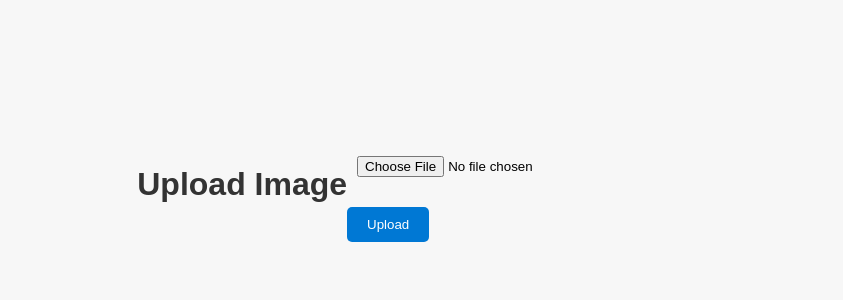
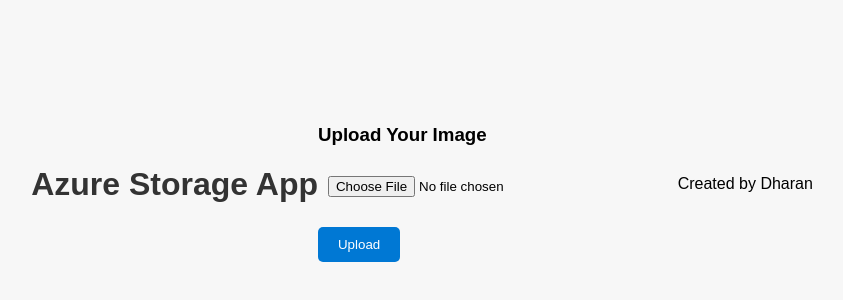
Before and after one commit to dharan1999/todoazure, a website: page index.html in a window 1280 px wide. Shown: the part 216-516 px from the top of the page, without its empty margins (218-1061 px from the left). Drawn offline with Linux system fonts and the light colour scheme.

Commit message:
Update index.html

```diff
--- a/index.html
+++ b/index.html
@@ -3,17 +3,27 @@
 <head>
     <meta charset="UTF-8">
     <meta name="viewport" content="width=device-width, initial-scale=1.0">
-    <!-- In index.html -->
-    <link rel="stylesheet" href="/styles.css">
-
+    <link rel="stylesheet" href="styles.css">
     <title>Azure Storage App</title>
 </head>
 <body>
-    <h1>Upload Image</h1>
-    <form id="uploadForm" enctype="multipart/form-data">
-        <input type="file" name="file" id="fileInput" required>
-        <button type="submit">Upload</button>
-    </form>
+    <header>
+        <h1>Azure Storage App</h1>
+    </header>
+
+    <main>
+        <section class="upload-section">
+            <h3>Upload Your Image</h3>
+            <form id="uploadForm" enctype="multipart/form-data">
+                <input type="file" name="file" id="fileInput" required>
+                <button type="submit">Upload</button>
+            </form>
+        </section>
+    </main>
+
+    <footer>
+        <p>Created by Dharan</p>
+    </footer>
 
     <script>
         const form = document.getElementById('uploadForm');
@@ -24,7 +34,7 @@
             formData.append('file', fileInput);
 
             try {
-                const response = await fetch('http://40.88.35.73:3000/upload', {
+                const response = await fetch('http://localhost:3000/upload', {
                     method: 'POST',
                     body: formData
                 });
```
